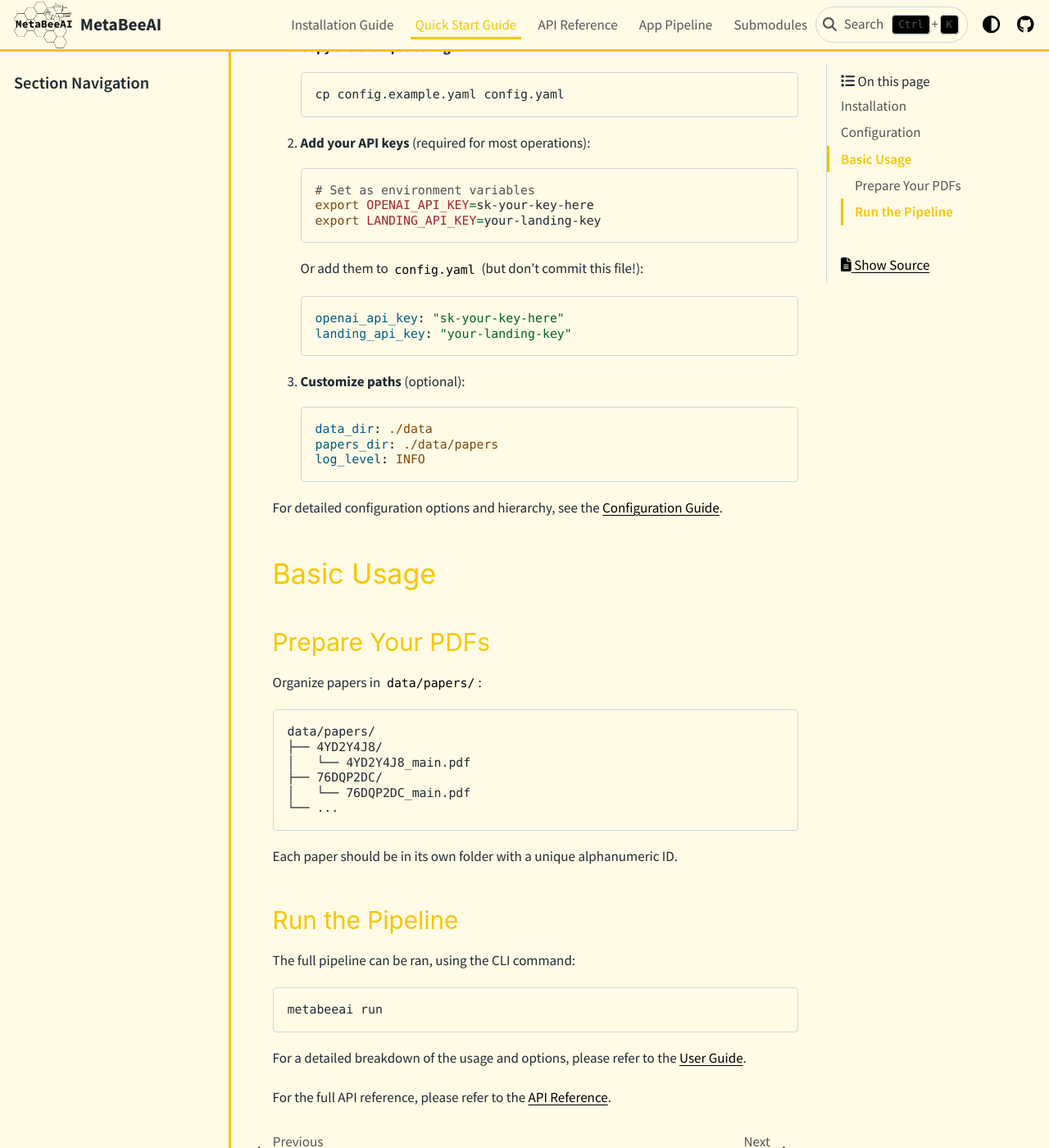
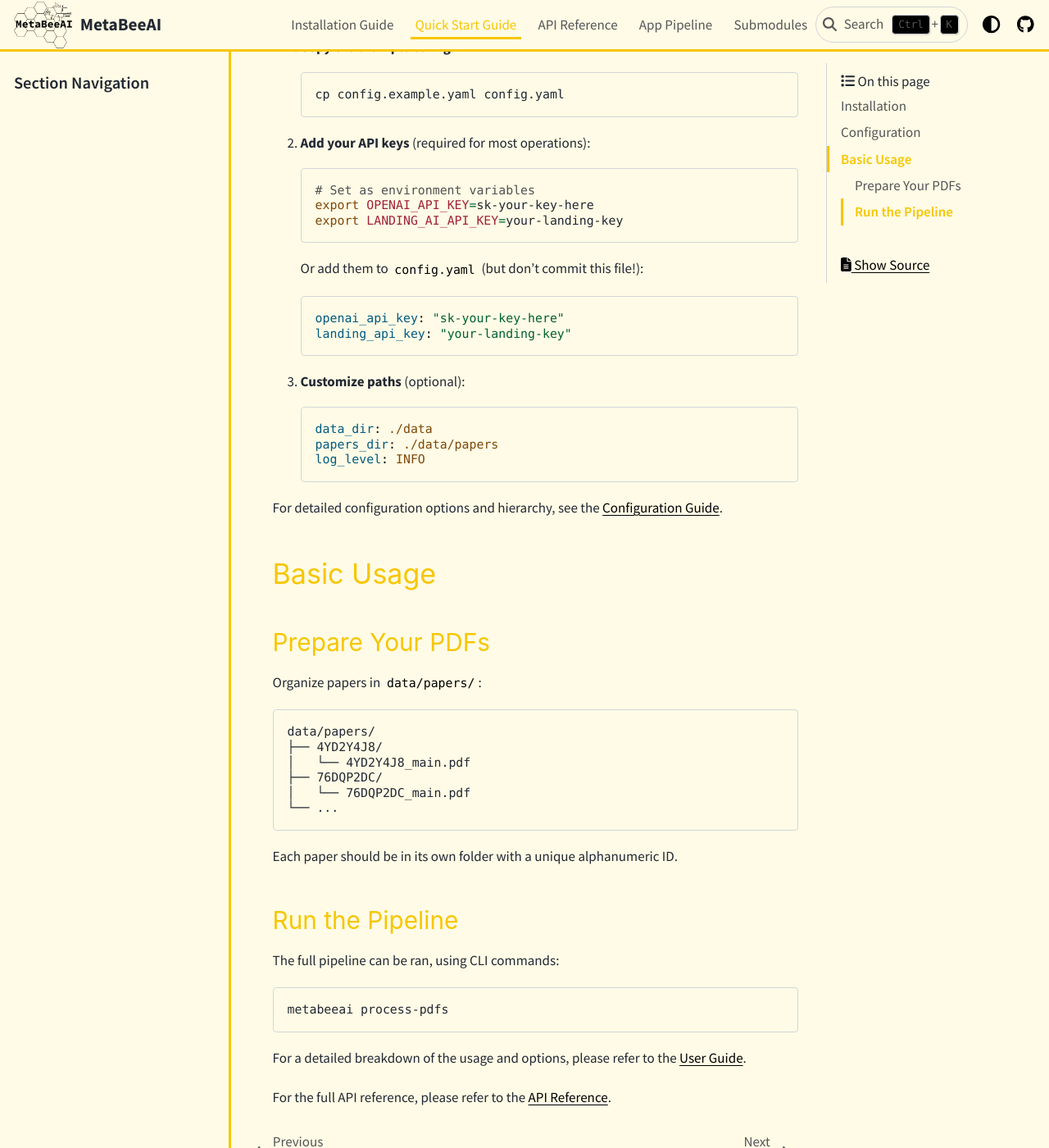
Before and after one commit to MetaBeeAI/MetaBeeAI, a Sphinx documentation site: the page built from docs/quickstart.rst, in a window 1280 px wide and 1400 px high, scrolled down 677 px. Shown: the whole window at 82% size. Built offline with Sphinx 7.4.7 and the PyData theme 0.15.4, drawn with Linux system fonts in a browser that asks for light colours.

```diff
--- a/docs/guide/configuration.rst
+++ b/docs/guide/configuration.rst
@@ -110,7 +110,7 @@ These parameters are available across all MetaBeeAI commands:
      - None
    * - Landing AI API key
      - ``landing_api_key``
-     - ``LANDING_API_KEY``
+     - ``LANDING_AI_API_KEY``
      - None
 
 Using Environment Variables
@@ -196,7 +196,7 @@ Use config file for stable settings, env vars for secrets::
 
     # .env (NOT committed to git)
     OPENAI_API_KEY=sk-your-actual-key
-    LANDING_API_KEY=your-landing-key
+    LANDING_AI_API_KEY=your-landing-key
 
 Example 2: Production Setup
 ~~~~~~~~~~~~~~~~~~~~~~~~~~~~
--- a/docs/installation.rst
+++ b/docs/installation.rst
@@ -26,7 +26,7 @@ After installation, set up your configuration:
    .. code-block:: bash
 
       export OPENAI_API_KEY=sk-your-openai-key
-      export LANDING_API_KEY=your-landing-ai-key
+      export LANDING_AI_API_KEY=your-landing-ai-key
 
    Or add them to a ``.env`` file in your project directory:
 
@@ -34,7 +34,7 @@ After installation, set up your configuration:
 
       # .env
       OPENAI_API_KEY=sk-your-openai-key
-      LANDING_API_KEY=your-landing-ai-key
+      LANDING_AI_API_KEY=your-landing-ai-key
 
    **Note**: The configuration file takes precedence over environment variables. See the :doc:`Configuration Guide <guide/configuration>` for details on the hierarchy.
 
--- a/docs/quickstart.rst
+++ b/docs/quickstart.rst
@@ -31,7 +31,7 @@ MetaBeeAI uses a flexible configuration system. Before running commands, set up
 
       # Set as environment variables
       export OPENAI_API_KEY=sk-your-key-here
-      export LANDING_API_KEY=your-landing-key
+      export LANDING_AI_API_KEY=your-landing-key
 
    Or add them to ``config.yaml`` (but don't commit this file!):
 
@@ -72,11 +72,11 @@ Each paper should be in its own folder with a unique alphanumeric ID.
 Run the Pipeline
 ~~~~~~~~~~~~~~~~
 
-The full pipeline can be ran, using the CLI command:
+The full pipeline can be ran, using CLI commands:
 
 .. code-block:: bash
 
-   metabeeai run
+   metabeeai process-pdfs
 
 For a detailed breakdown of the usage and options, please refer to the  :doc:`User Guide <guide/index>`.
 
```
Also changed, not shown: 1 other file.
